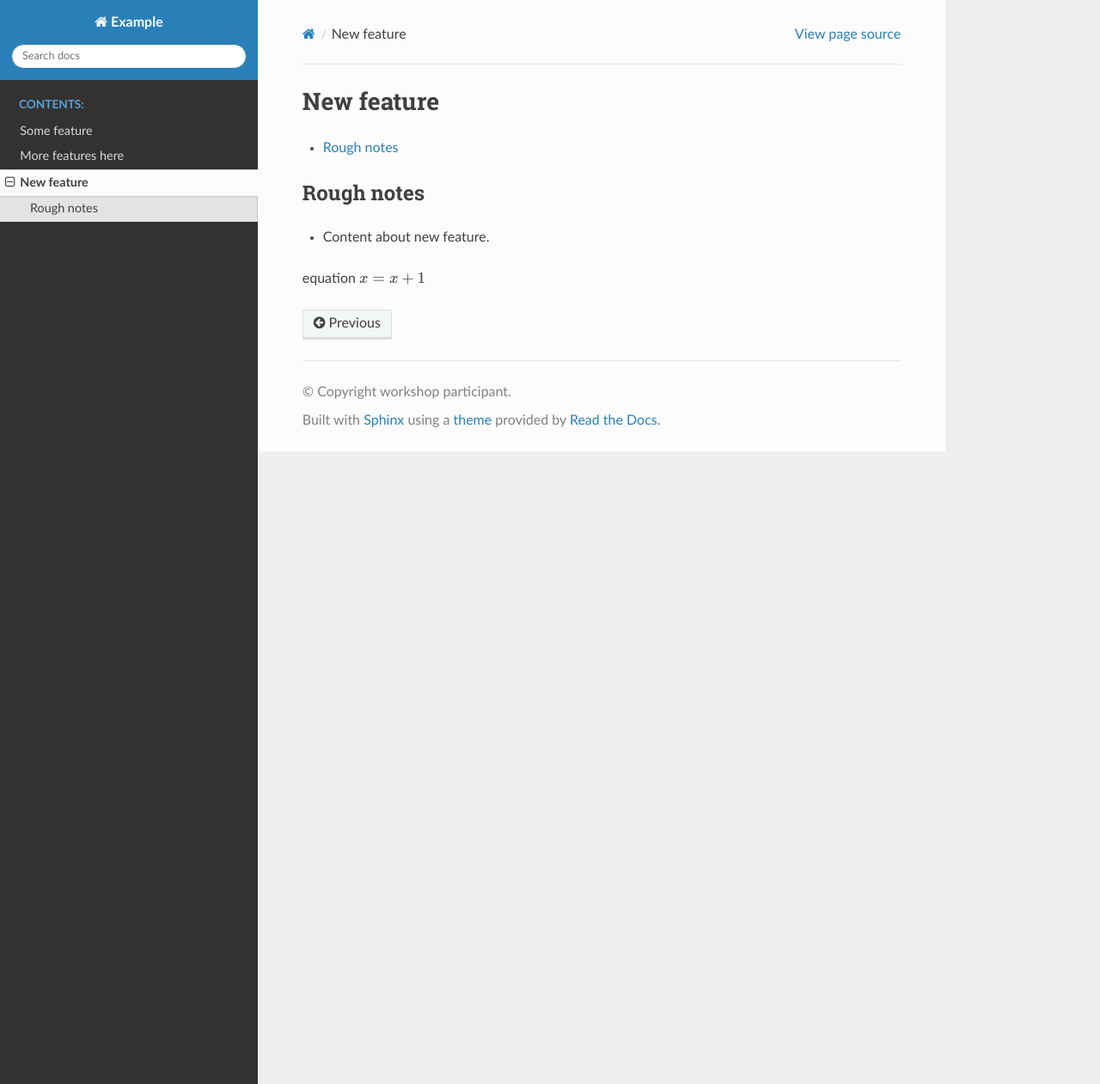
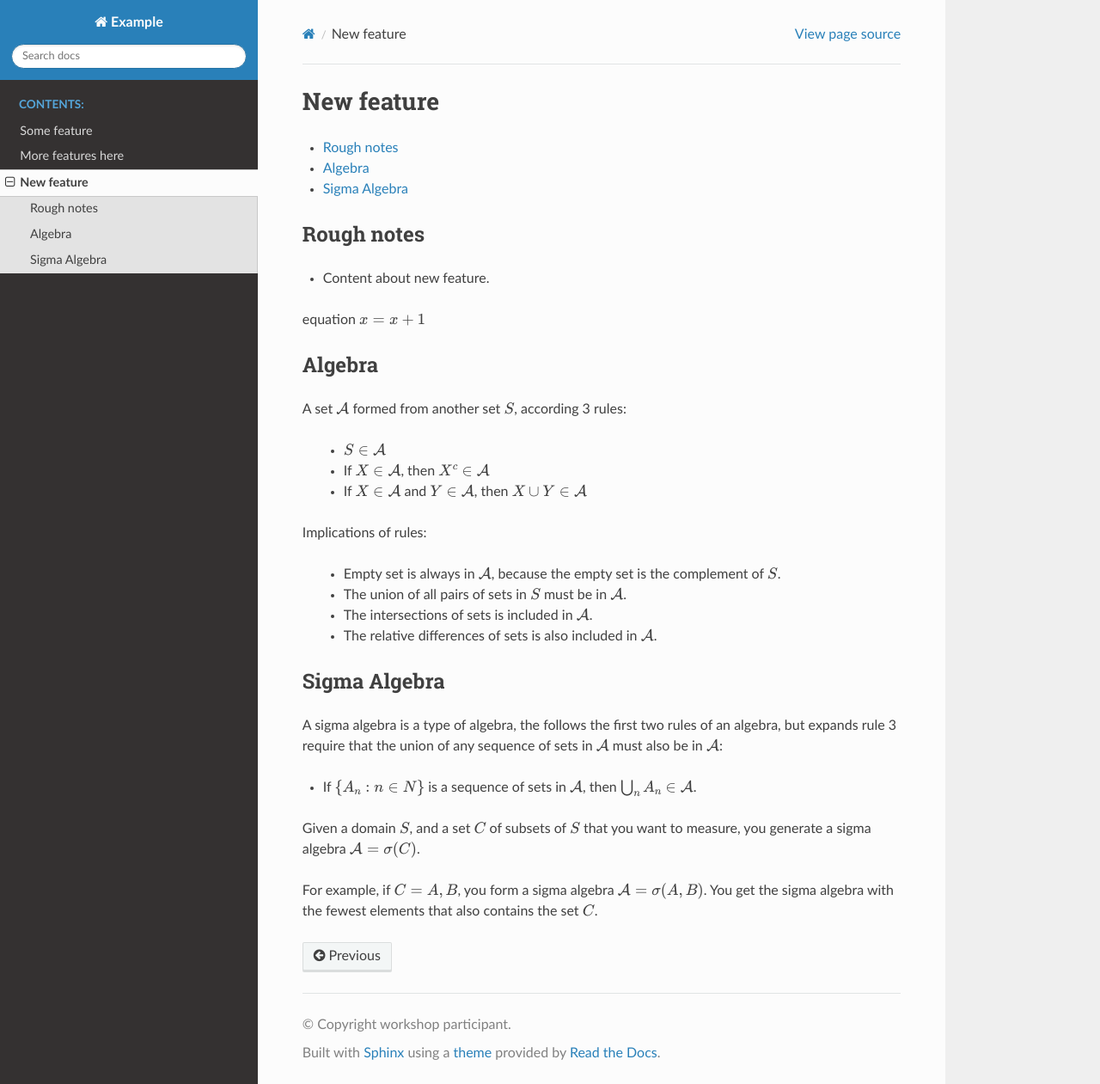
Before and after one commit to maheshramachandran/documentation-example, a Sphinx documentation site: the page built from doc/new-feature.rst, in a window 1280 px wide and 1261 px high. Shown: the whole window at 86% size. Built offline with Sphinx 7.4.7 and the Read the Docs theme 3.1.0, drawn with Linux system fonts in a browser that asks for light colours.

Commit message:
add more math to new-feature

```diff
--- a/doc/new-feature.rst
+++ b/doc/new-feature.rst
@@ -13,3 +13,32 @@ Rough notes
 * Content about new feature.
 
 equation :math:`x = x + 1`
+
+
+Algebra
+============================================================================
+A set :math:`\mathcal{A}` formed from another set :math:`S`, according 3 rules:
+
+   * :math:`S \in \mathcal{A}`
+   * If :math:`X \in \mathcal{A}`, then :math:`X^c \in \mathcal{A}`
+   * If :math:`X \in \mathcal{A}` and :math:`Y \in \mathcal{A}`, then :math:`X \cup Y \in \mathcal{A}`
+
+
+Implications of rules:
+
+   * Empty set is always in :math:`\mathcal{A}`, because the empty set is the complement of :math:`S`.
+   * The union of all pairs of sets in :math:`S` must be in :math:`\mathcal{A}`.
+   * The intersections of sets is included in :math:`\mathcal{A}`.
+   * The relative differences of sets is also included in :math:`\mathcal{A}`.
+
+
+
+Sigma Algebra
+============================================================================
+A sigma algebra is a type of algebra, the follows the first two rules of an algebra, but expands rule 3 require that the union of any sequence of sets in :math:`\mathcal{A}` must also be in :math:`\mathcal{A}`:
+
+* If :math:`\{A_n: n \in N \}` is a sequence of sets in :math:`\mathcal{A}`, then :math:`\bigcup_{n} A_n \in \mathcal{A}`.
+
+Given a domain :math:`S`, and a set :math:`C` of subsets of :math:`S` that you want to measure, you generate a sigma algebra :math:`\mathcal{A} = \sigma(C)`.
+
+For example, if :math:`C = { A, B }`, you form a sigma algebra :math:`\mathcal{A} = \sigma( A, B)`. You get the sigma algebra with the fewest elements that also contains the set :math:`C`.
```
